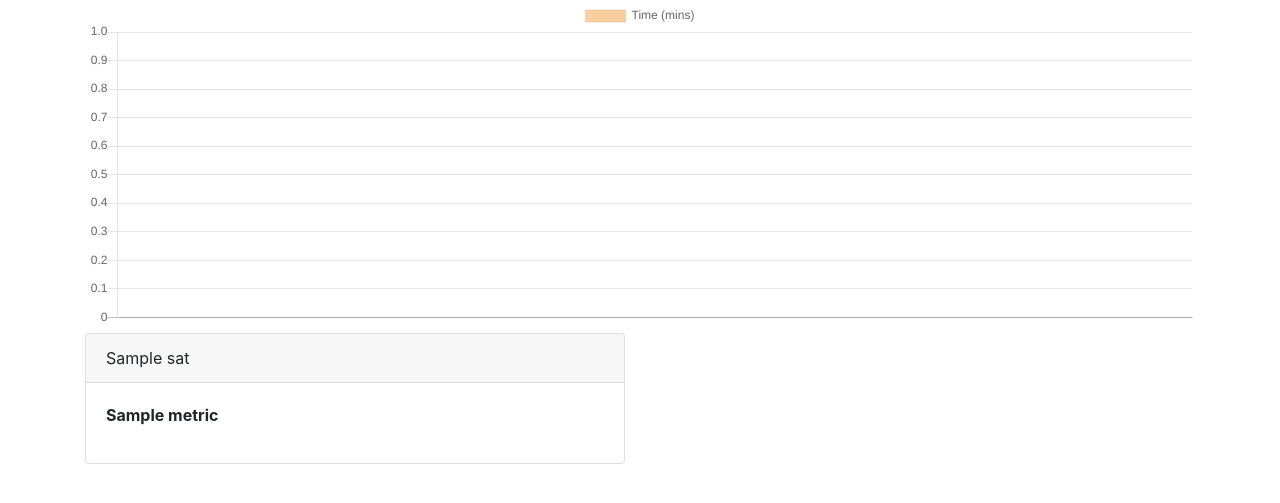
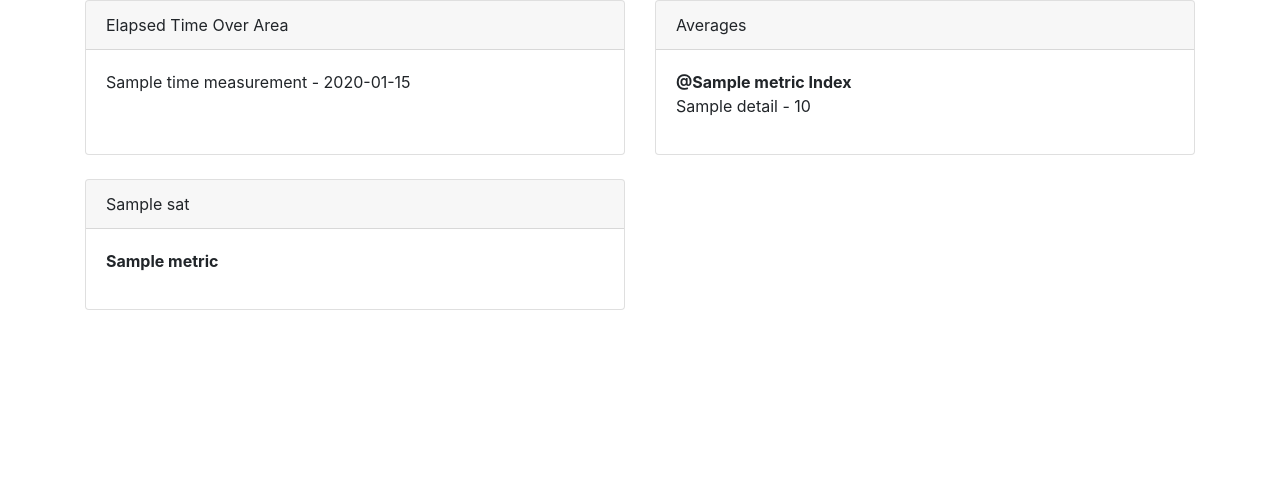
Before and after one commit to BradLucky/satellites, a Flask app: template templates/dashboard.html in a window 1280 px wide. Shown: the top 503 px of the page. Run offline with Flask 2, Linux system fonts and the light colour scheme; the template is opened without the code that fills it: most values are stand-ins (such as "Sample title", 1, 10 or a date in 2020); some libraries are stand-ins or nearby versions.

Commit message:
Complete dashboard

```diff
--- a/__init__.py
+++ b/__init__.py
@@ -3,7 +3,7 @@ from collections import Counter
 from flask import Flask, jsonify, render_template
 
 from config import Config
-from models import init_db
+from models import init_db, SatelliteData
 
 
 app = Flask(__name__)
@@ -17,6 +17,17 @@ class SatMeasure:
         self.name = details.name
         self.metric = details.metric
         self.data_set = data_set
+
+    @property
+    def time_invested(self):
+        times = [n.measurement_dt for n in self.data_set]
+        elapsed = str(max(times) - min(times))
+        hours, mins, secs = elapsed.split(':')
+
+        if int(hours) > 0:
+            return f'{hours}h{mins}min'
+
+        return f'{mins}min'
 
     @property
     def ionosphere(self):
@@ -50,8 +61,6 @@ class SatMeasure:
 
 @app.route('/')
 def dashboard():
-    from models import SatelliteData
-
     all_data = db_session.query(SatelliteData).all()
     data_by_sat = {}
 
@@ -62,7 +71,18 @@ def dashboard():
     for sat, data in data_by_sat.items():
         sats.append(SatMeasure(sat, data))
 
-    d = {sat.name: {
+    measures = get_satellite_details(sats)
+
+    return render_template(
+        'dashboard.html',
+        time_measurement={sat.name: sat.time_invested for sat in sats},
+        measures=measures,
+        averages=get_category_averages(measures),
+    )
+
+
+def get_satellite_details(satellites):
+    return {sat.name: {
         'Ionosphere': {
             'min': min(sat.ionosphere),
             'max': max(sat.ionosphere),
@@ -79,34 +99,23 @@ def dashboard():
             'avg': sum(sat.radiation) / len(sat.radiation),
         },
         sat.metric: sat.metric_measure,
-    } for sat in sats}
-
-    time_measurement = measure_time()
-    return render_template(
-        'dashboard.html',
-        time_measurement=time_measurement,
-        measures=d,
-    )
+    } for sat in satellites}
 
 
-def measure_time():
-    """Task 1"""
-    sql = """
-        select
-            min(measurement_dt) min,
-            max(measurement_dt) max,
-            max(measurement_dt) - min(measurement_dt) total,
-            s.name
-        from
-            satellite_data sd
-            inner join satellites s on sd.satellite_id = s.id
-        group by
-            sd.satellite_id
-    """
-    q = db_session.execute(sql)
-    results = q.fetchall()
-    return [{'x': m.name, 'y': m.total} for m in results]
+def get_category_averages(satellites):
+    cat_avgs = {}
+    for sat_name, details in satellites.items():
+        for metric, measurements in details.items():
+            if metric in ['Ionosphere', 'NDVI', 'Radiation']:
+                cat_avgs.setdefault(metric, {}).update({
+                    sat_name: measurements['avg']
+                })
 
+    # sort by averages
+    return {m: {
+        s: v for s, v in sorted(d.items(), key=lambda n: n[1], reverse=True)
+        } for m, d in cat_avgs.items()
+    }
 
 @app.route('/task3')
 def task3():
--- a/templates/dashboard.html
+++ b/templates/dashboard.html
@@ -18,35 +18,35 @@
 <body>
   <div class="container">
 
-    <canvas id="chartjs-task1" width="100%" height="30"></canvas>
-    <script>
-      var dataPoints = {{ time_measurement|tojson }}
-      var labels = dataPoints.map(item => {return item.x});
-      var times = dataPoints.map(item => {return item.y});
-      new Chart('chartjs-task1', {
-        type: 'bar',
-        data: {
-          labels: labels,
-          datasets: [{
-            label: 'Time (mins)',
-            data: times,
-            backgroundColor: function(context) {
-              return bgColors(context);
-            },
-            borderWidth: 1
-          }]
-        },
-        options: {
-          scales: {
-            yAxes: [{
-              ticks: {
-                beginAtZero: true
-              }
-            }]
-          }
-        }
-      });
-    </script>
+    <div class="row row-cols-1 row-cols-lg-2">
+      <div class="col mb-4">
+        <div class="card h-100">
+          <div class="card-header">Elapsed Time Over Area</div>
+          <div class="card-body">
+            {% for sat_name, time_elapsed in time_measurement.items() %}
+            {{ sat_name }} - {{ time_elapsed }}<br>
+            {% endfor %}
+          </div>
+        </div>
+      </div>
+      <div class="col mb-4">
+        <div class="card h-100">
+          <div class="card-header">Averages</div>
+          <div class="card-body">
+            <dl>
+              {% for metric, details in averages.items() %}
+              <dt>@{{ metric }} Index</dt>
+              <dd>
+                {% for sat_name, avg in details.items() %}
+                {{ sat_name }} - {{ avg|round(1) }}<br>
+                {% endfor %}
+              </dd>
+              {% endfor %}
+            </dl>
+          </div>
+        </div>
+      </div>
+    </div>
 
     {% for sat, data in measures.items() %}
     {% if loop.index is not divisibleby 2 %}
```
Lines whose indentation alone changed are shown as unchanged.
